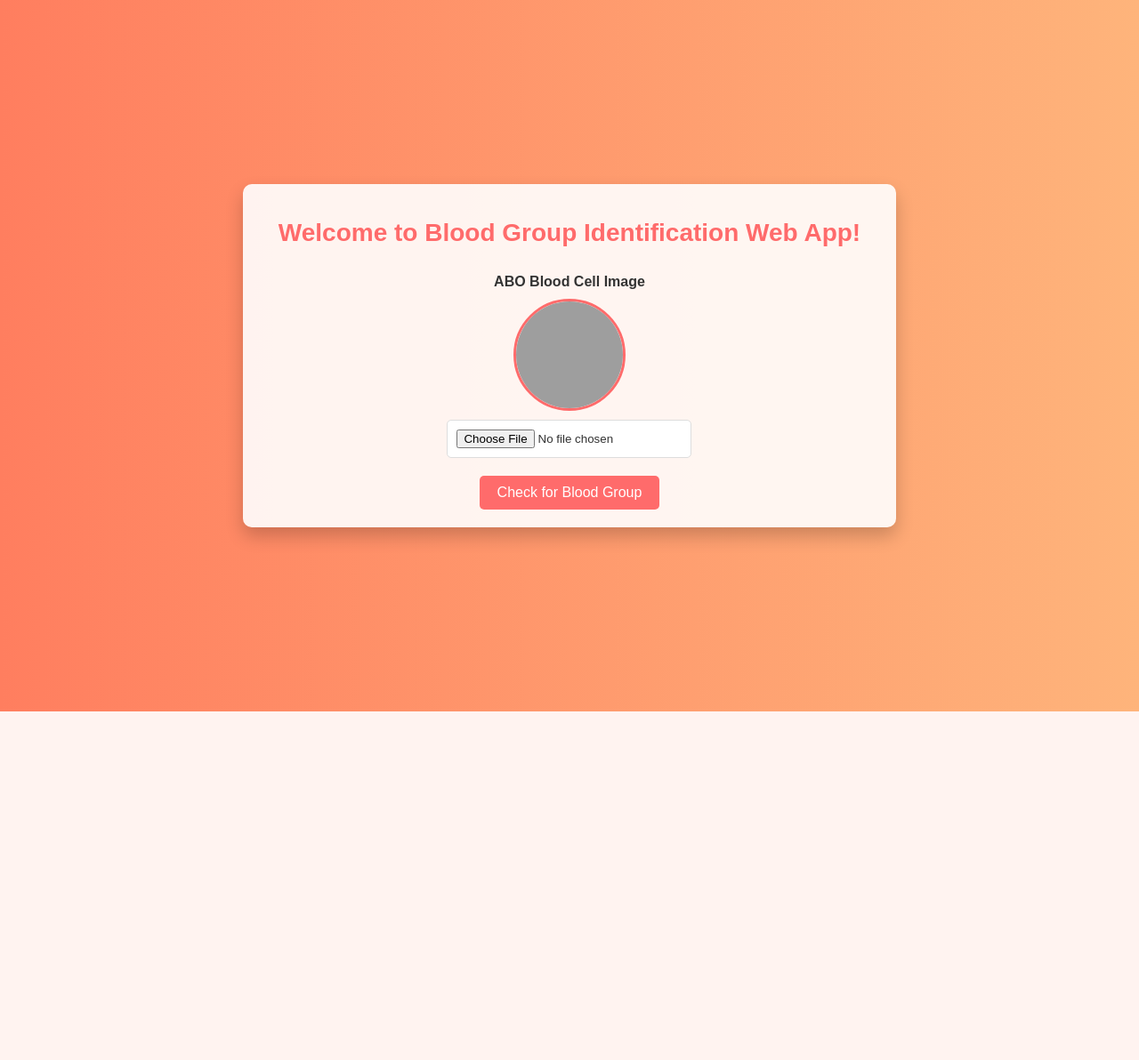
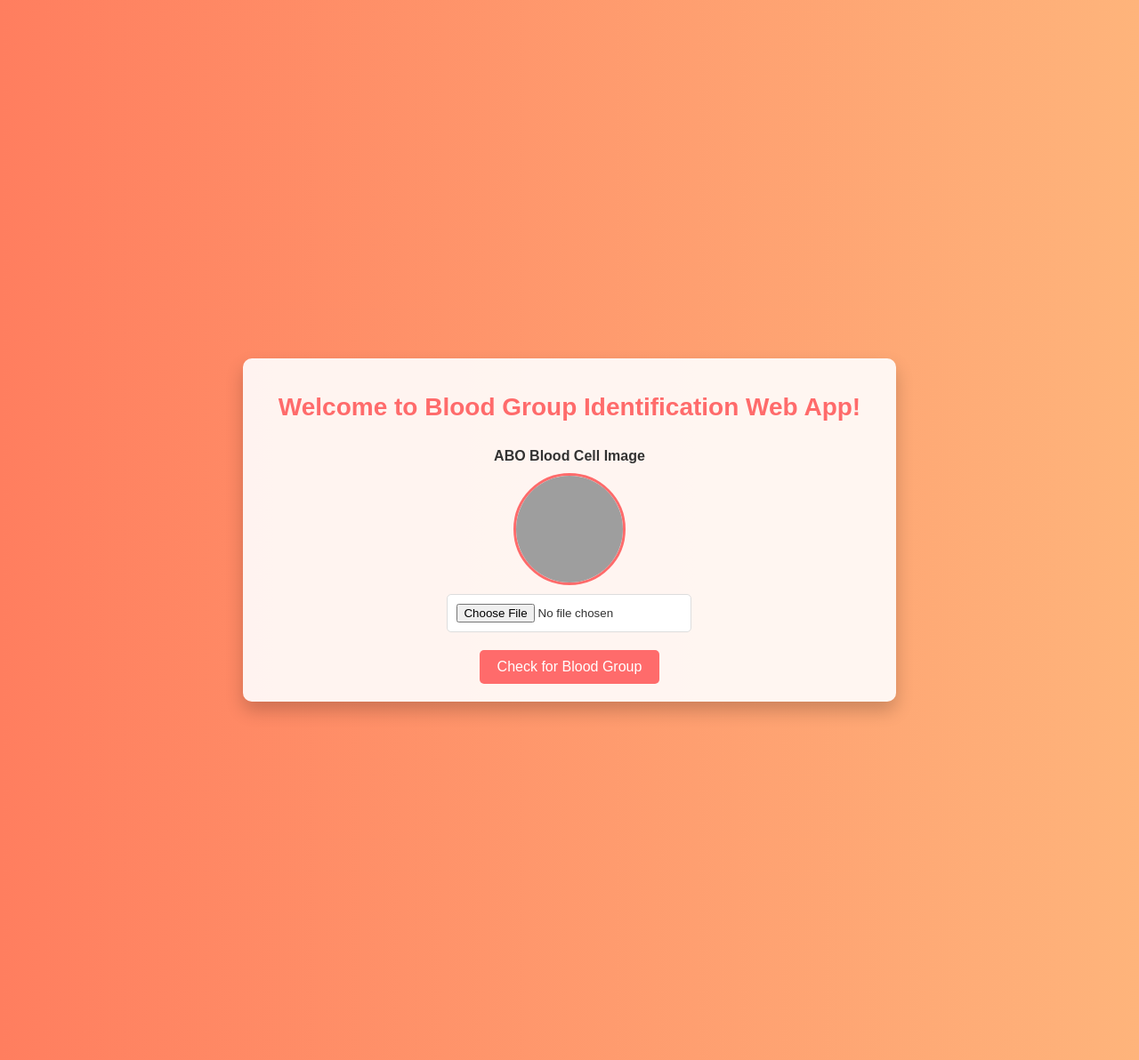
Before and after one commit to sumathi1205/Infosys-project, a Django app: page /profile/ in a window 1280 px wide. Shown: the whole page at 89% size. Before the commit the page ends 800 px from the top, so only its background shows below. Run offline with Django 5.2, Linux system fonts and the light colour scheme; grey boxes are pictures that could not be loaded.

Commit message:
Update profile.html

```diff
--- a/demopage/templates/profile.html
+++ b/demopage/templates/profile.html
@@ -13,7 +13,7 @@
             display: flex;
             justify-content: center;
             align-items: center;
-            height: 100vh;
+            height: 149vh;
             color: #333;
         }
 
```
